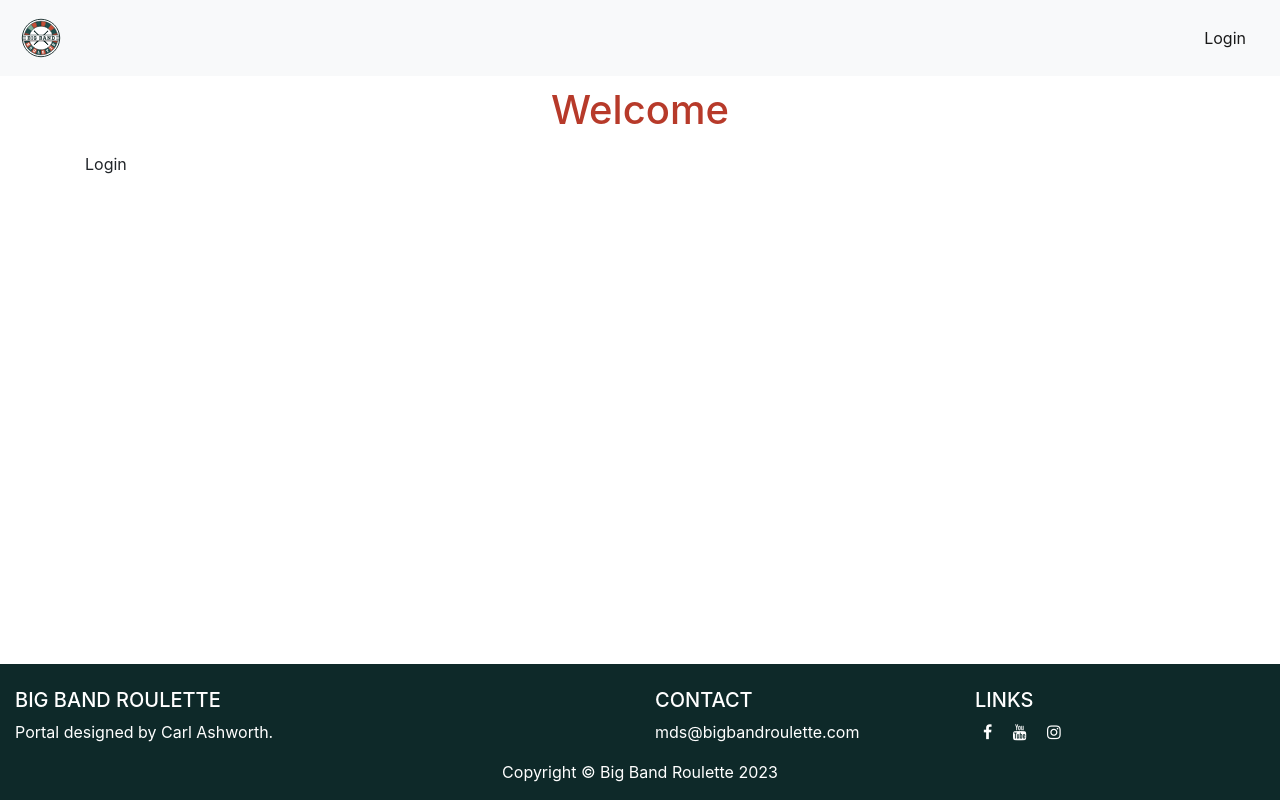
After one commit to big-band-roulette/musicians-portal, a Python web app: template templates/index.html in a window 1280 px wide. The commit adds this page. Run offline with Jinja, Linux system fonts and the light colour scheme; the template is opened without the code that fills it, so the values that code supplies are empty; some libraries are stand-ins or nearby versions.

Commit message:
Add welcome page
Solves #19

```diff
--- a/app.py
+++ b/app.py
@@ -76,8 +76,9 @@ def toggle_notifications(user_id):
 
 @app.route('/index.html')
 @app.route('/')
+@auth_required()
 def index():
-    return redirect('/login')
+    return render_template('index.html')
 
 @app.route("/profile")
 @auth_required()
--- a/config.py
+++ b/config.py
@@ -33,7 +33,7 @@ class Config:
   SECURITY_TOTP_ISSUER = "Big Band Roulette"
 
   # change the post login page to auditions
-  SECURITY_POST_LOGIN_VIEW = '/auditions'
+  SECURITY_POST_LOGIN_VIEW = '/'
 
   # Tracking login statistics
   SECURITY_TRACKABLE = True
--- a/static/css/style.css
+++ b/static/css/style.css
@@ -135,3 +135,7 @@ p {
     visibility: visible;
   }
 }
+
+.card a {
+  color: var(--white);
+}
--- a/templates/base.html
+++ b/templates/base.html
@@ -34,7 +34,7 @@
             crossorigin="anonymous"></script>
     <div class="flex-grow-1">
       <nav class="navbar navbar-expand-md navbar-light bg-light">
-        <a class="navbar-brand" href='{{ url_for("profile") }}'>
+        <a class="navbar-brand" href='/'>
           <img src="{{ url_for('static',filename='images/logo_colour.svg') }}"
                height="50"
                width="50"
@@ -56,10 +56,10 @@
                 <a class="nav-link" href='{{ url_for("auditions") }}'>Auditions</a>
               </li>
               <li class="nav-item active">
-                <a class="nav-link" href='{{ url_for("profile") }}'>Profile</a>
+                <a class="nav-link" href='{{ url_for("upcoming") }}'>Events</a>
               </li>
               <li class="nav-item active">
-                <a class="nav-link" href='{{ url_for("upcoming") }}'>Events</a>
+                <a class="nav-link" href='{{ url_for("profile") }}'>Profile</a>
               </li>
               {% if current_user.has_role("admin") %}
                 <li class="nav-item active">
@@ -118,7 +118,7 @@
           </div>
         </div>
       </div>
-      <div class="footer-copyright text-center py-3">© Big Band Roulette 2023</div>
+      <div class="footer-copyright text-center py-3">Copyright © Big Band Roulette 2023</div>
     </footer>
   </body>
 </html>
--- /dev/null
+++ b/templates/index.html
@@ -0,0 +1,37 @@
+{% extends "base.html" %}
+{% block content %}
+  <h1>Welcome</h1>
+  {% if current_user.is_authenticated %}
+    <div class="card text-white bg-danger mb-12">
+      <div class="card-body">
+        <h5 class="card-title">Musicians Portal Beta Release</h5>
+        <p class="card-text">
+          This is an early beta release of the musicians' portal.
+          This means that bugs and oddities are likely to still be present.
+        </p>
+        <p class="card-text">
+          If you notice any issues or have any suggestions, please send an email to
+          <a href="mailto:mds@bigbandroulette.com">mds@bigbandroulette.com</a> or submit
+          an issue on the project's
+          <a href="https://github.com/big-band-roulette/musicians-portal">Github page</a>.
+        </p>
+      </div>
+    </div>
+    <br>
+    <p>
+      Welcome to the Big Band Roulette musicians' portal. This is the one-stop shop for everything related to playing with us.
+    </p>
+    <br>
+    <p>
+      If you have just registered on the portal, the first step is to go to the auditions page and sign up for a slot.
+    </p>
+    <br>
+    <p>
+      Once you've had your audition, you will be able to register for upcoming events on the events page,
+      for a chance to be randomly selected to join the band.
+    </p>
+  {% else %}
+    Login
+  {% endif %}
+  <!-- <img src="{{ url_for('static', filename='images/logo_colour.svg') }}" class="image" /> -->
+{% endblock content %}
```
